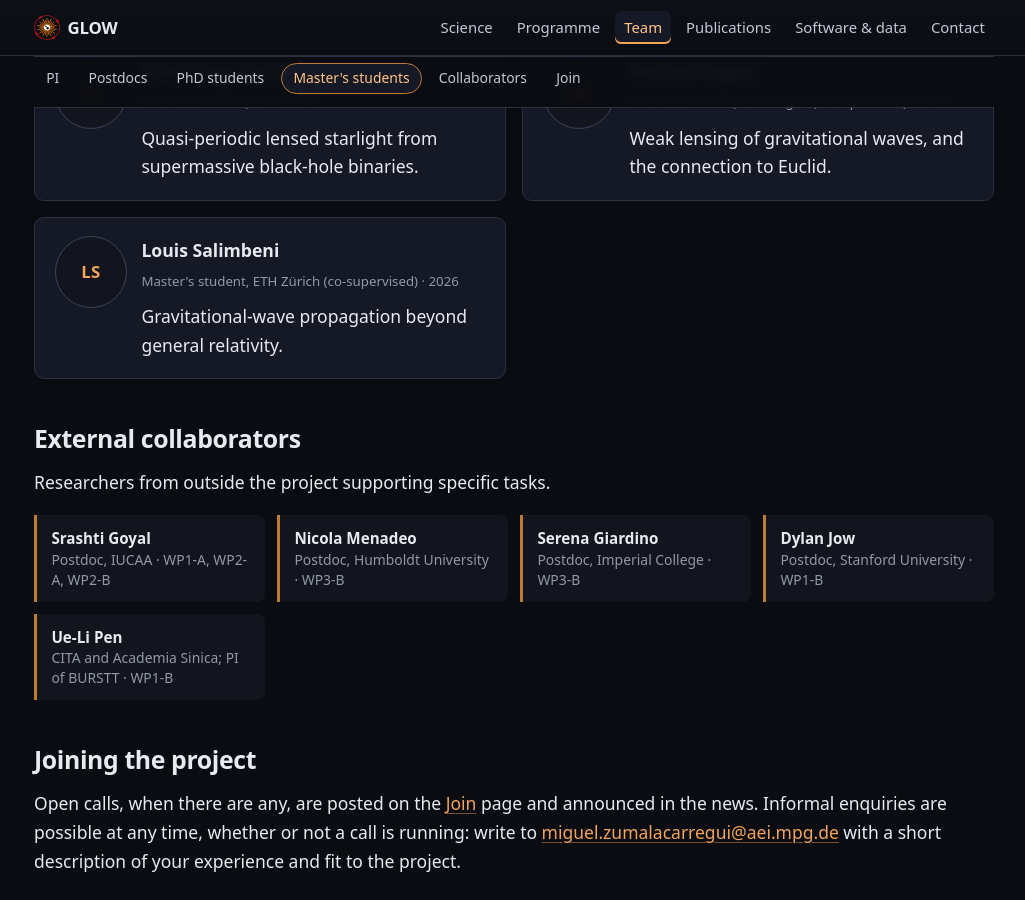
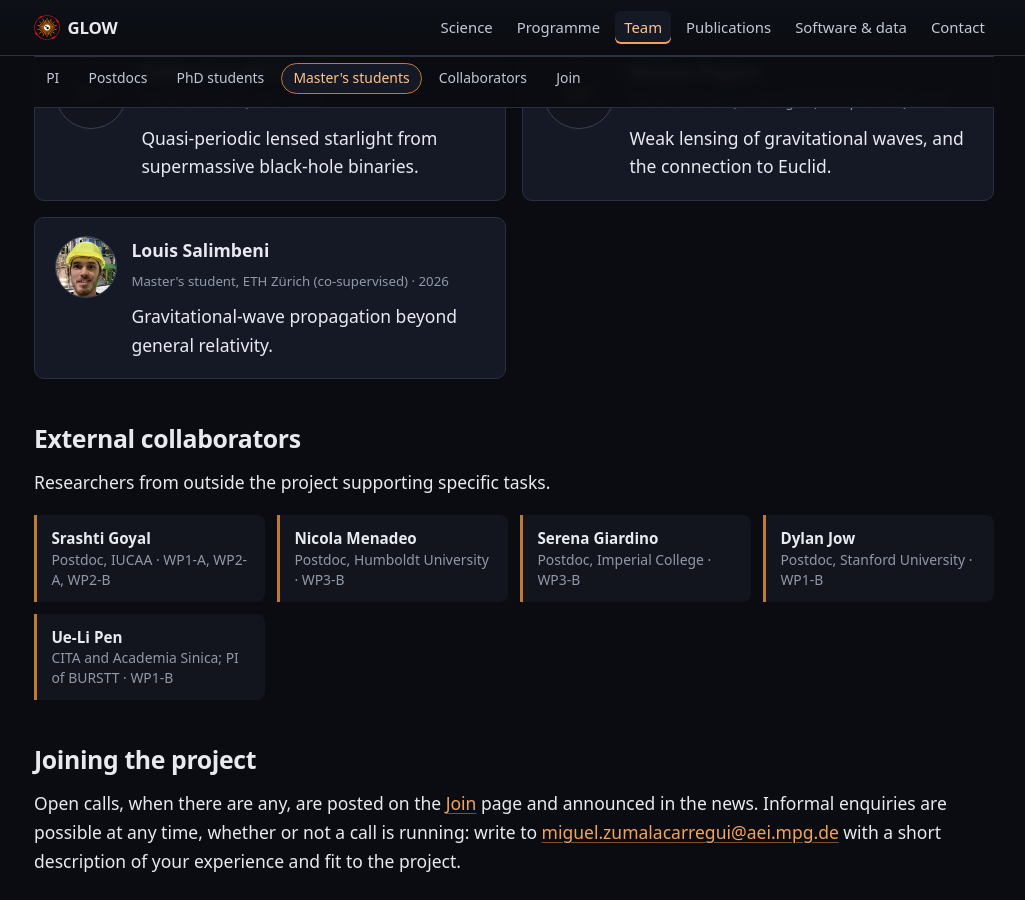
Before and after one commit to glow-astro/website, a Jekyll site: the page built from team.html, in a window 1280 px wide and 900 px high, scrolled down 1647 px. Shown: the whole window, without its empty margins (126-1151 px from the left). Built offline with Jekyll 4.4.1, drawn with Linux system fonts in a browser that asks for light colours.

Commit message:
Add Louis Salimbeni's photograph
Cut from the picture supplied in the group folder on 2026-08-31, at the
same 224x224 the other four use. The source is a close selfie at LHCb,
so the framing is tighter than the rest: the helmet nearly touches the
top edge and there is no head-and-shoulders crop available from it. It
reads correctly at 72 pixels in a circle, which is the only size the
card ever shows.

Salimbeni.jpg in the group folder is left as supplied rather than being
replaced by a square master, because unlike Ballard.jpg and Shan.jpg it
is the original rather than a crop of mine.

Co-Authored-By: Claude Opus 5 (1M context) <noreply@anthropic.com>
Claude-Session: https://claude.ai/code/session_01L7GT62S61eYxRuSFTmWGfu

```diff
--- a/_data/people.yml
+++ b/_data/people.yml
@@ -137,6 +137,7 @@ current:
     topic: "Weak lensing of gravitational waves, and the connection to Euclid."
 
   - name: "Louis Salimbeni"
+    photo: "louis-salimbeni.jpg"
     stage: masters
     role: "Master's student, ETH Zürich (co-supervised)"
     years: "2026"
```
Also changed, not shown: assets/img/people/louis-salimbeni.jpg (added).
